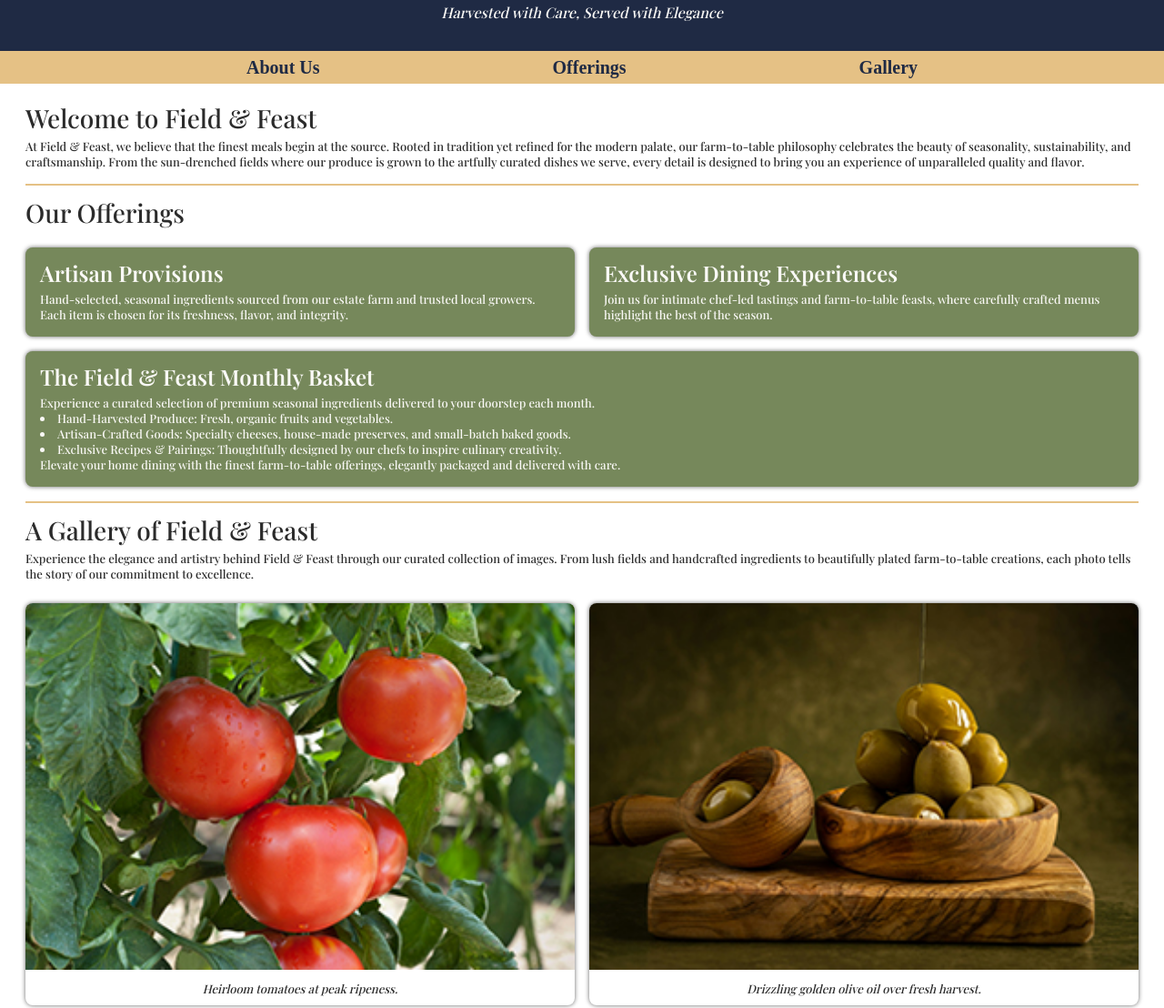
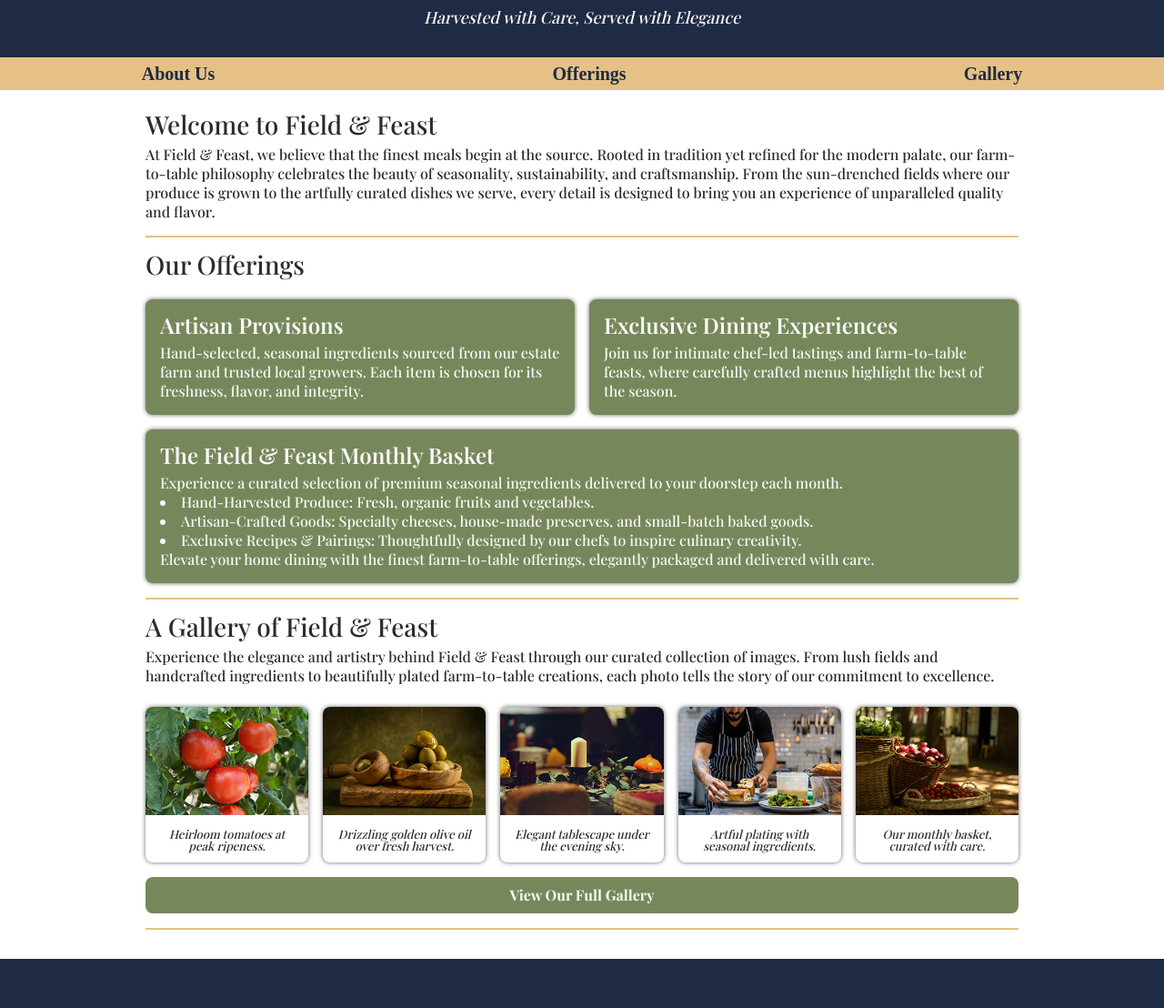
Before and after one commit to minhhua123/fieldandfeast, a plain HTML site: page index.html in a window 1280 px wide. Shown: the part 344-1452 px from the top of the page at 91% size. Drawn offline with nearby package versions, Linux system fonts and the light colour scheme; a web font is replaced by a local one.

Commit message:
update styles.css

```diff
--- a/styles.css
+++ b/styles.css
@@ -77,10 +77,10 @@ header img{
 }
 em{
     font-style: italic;
-    font-size: medium;
+    font-size: large;
 }
 h1{
-    font-size: 3.25rem;
+    font-size: 3.5rem;
     margin-bottom: 1.25rem;
     font-weight: bolder;
 }
@@ -108,7 +108,6 @@ h2{
     font-weight: 500;
 }
 p{
-    font-size: small;
     line-height: normal;
 }
 hr{
@@ -138,7 +137,6 @@ h3{
 }
 
 .offering ul{
-    font-size: small;
     line-height: normal;
     list-style-type: disc;
     list-style-position: inside;
@@ -236,9 +234,28 @@ footer a{
 /* MEDIA QUERY (large) */
 @media (min-width: 900px) {
     /* Styles for large devices */
+    main{
+    padding: 1rem 2.5rem;
+    }
+    nav ul{
+        gap: 29vw;
+    }
+    .gallery-list{
+        display: grid;
+        grid-template-columns: 1fr 1fr 1fr;
+        gap: 1rem;
+    }
 }
 
 /* MEDIA QUERY (xl) */
 @media (min-width: 1200px) {
     /* Styles for extra large devices */
+    main{
+    padding: 1rem 10rem;
+    }
+    .gallery-list{
+        display: grid;
+        grid-template-columns: repeat(5, 1fr);
+        gap: 1rem;
+    }
 }
```
